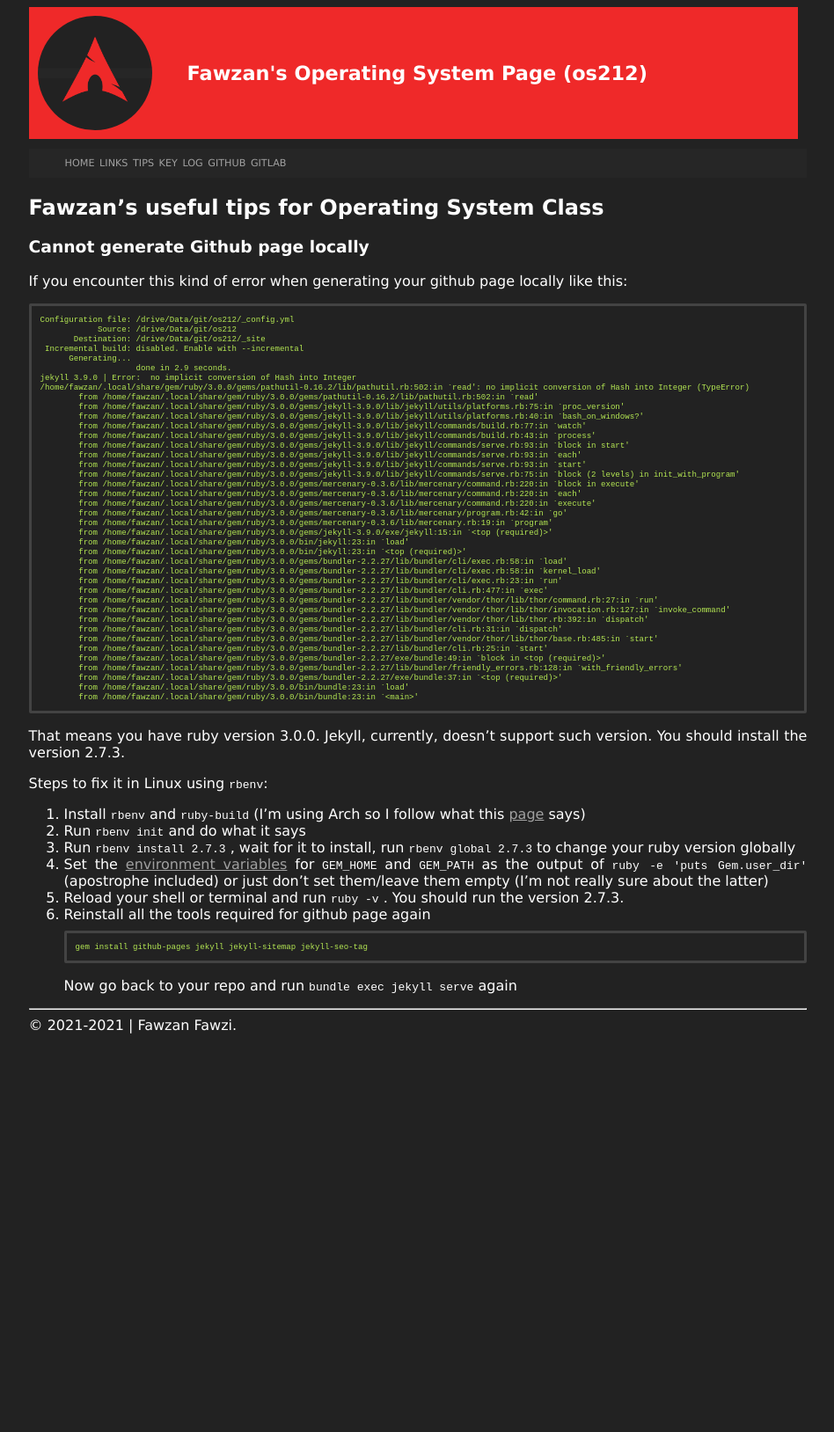
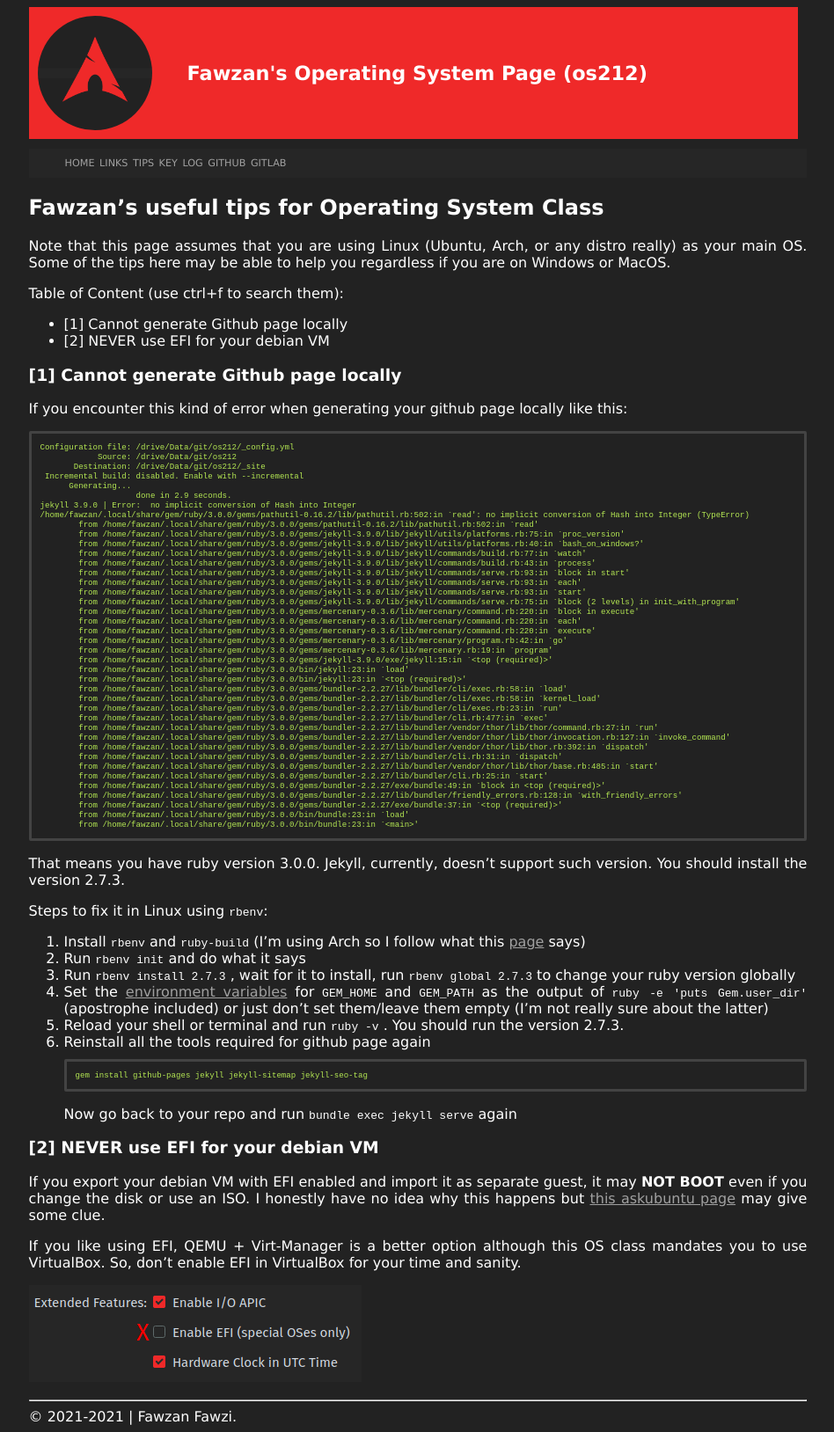
Before and after one commit to fawzakin/os212, a Jekyll site: the page built from tips.md, in a window 1280 px wide. Shown: the whole page at 88% size, without its empty margins (165-1113 px from the left). Built offline with Jekyll 4.4.1, drawn with Linux system fonts in a browser that asks for light colours; our own code applies the rules of GitHub Pages for plain Markdown files; before the commit the page ends 1183 px from its top, so only the background shows below that.

Commit message:
Updated tips

````diff
--- a/tips.md
+++ b/tips.md
@@ -2,9 +2,14 @@
 layout: "layout"
 permalink: /tips/
 ---
+# Fawzan's useful tips for Operating System Class
+Note that this page assumes that you are using Linux (Ubuntu, Arch, or any distro really) as your main OS. Some of the tips here may be able to help you regardless if you are on Windows or MacOS.
 
-# Fawzan's useful tips for Operating System Class
-### Cannot generate Github page locally
+Table of Content (use ctrl+f to search them):
+- [1] Cannot generate Github page locally
+- [2] NEVER use EFI for your debian VM
+
+### [1] Cannot generate Github page locally
 If you encounter this kind of error when generating your github page locally like this:
 ```
 Configuration file: /drive/Data/git/os212/_config.yml
@@ -61,3 +66,10 @@ Steps to fix it in Linux using `rbenv`:
 gem install github-pages jekyll jekyll-sitemap jekyll-seo-tag
 ```
 Now go back to your repo and run `bundle exec jekyll serve` again
+
+### [2] NEVER use EFI for your debian VM
+If you export your debian VM with EFI enabled and import it as separate guest, it may **NOT BOOT** even if you change the disk or use an ISO. I honestly have no idea why this happens but [this askubuntu page](https://askubuntu.com/questions/454557/virtualbox-virtual-machines-wont-boot-after-cloning) may give some clue.
+
+If you like using EFI, QEMU + Virt-Manager is a better option although this OS class mandates you to use VirtualBox. So, don't enable EFI in VirtualBox for your time and sanity.
+
+![just don't please](https://fawzakin.github.io/os212/assets/images/no-efi.png)
````
Also changed, not shown: assets/images/no-efi.png (added).
